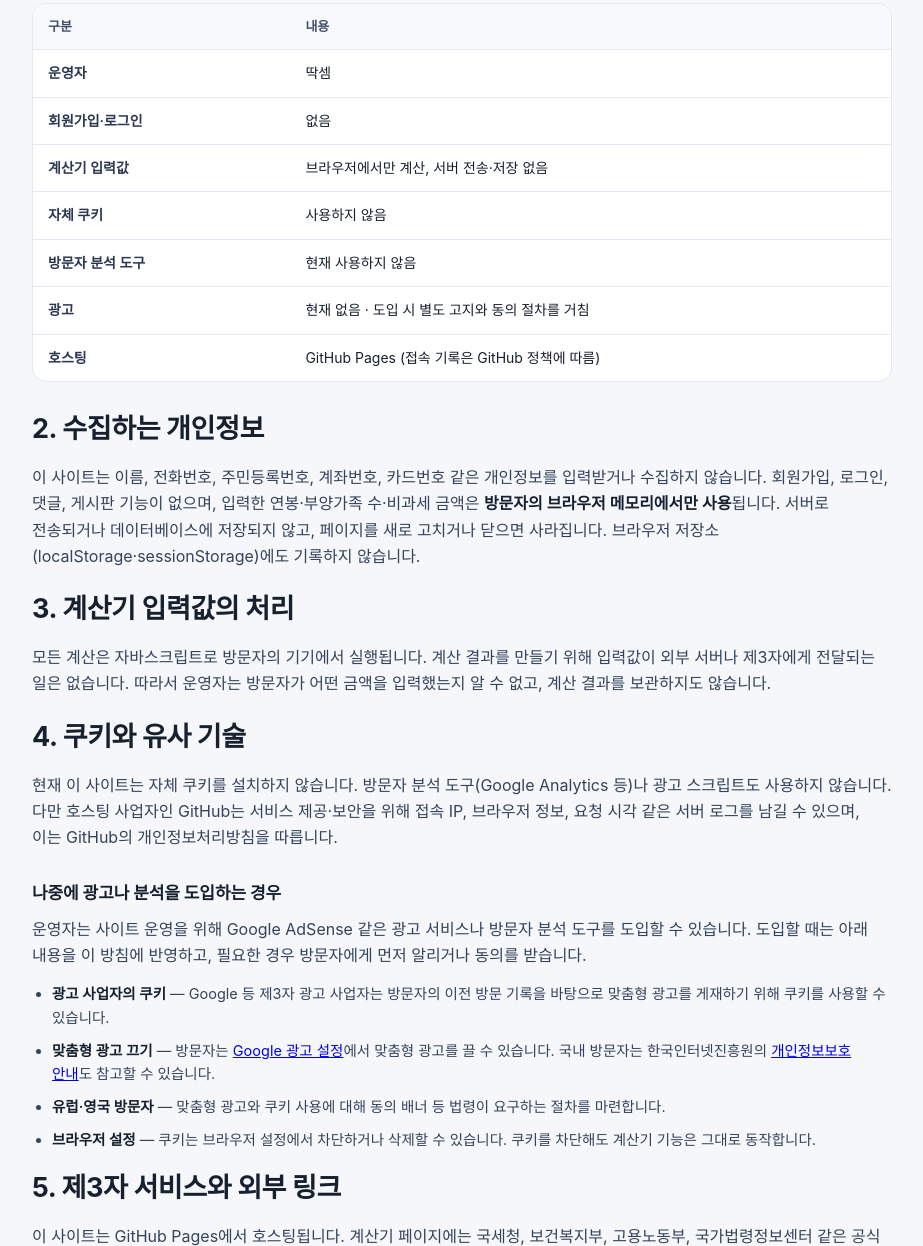
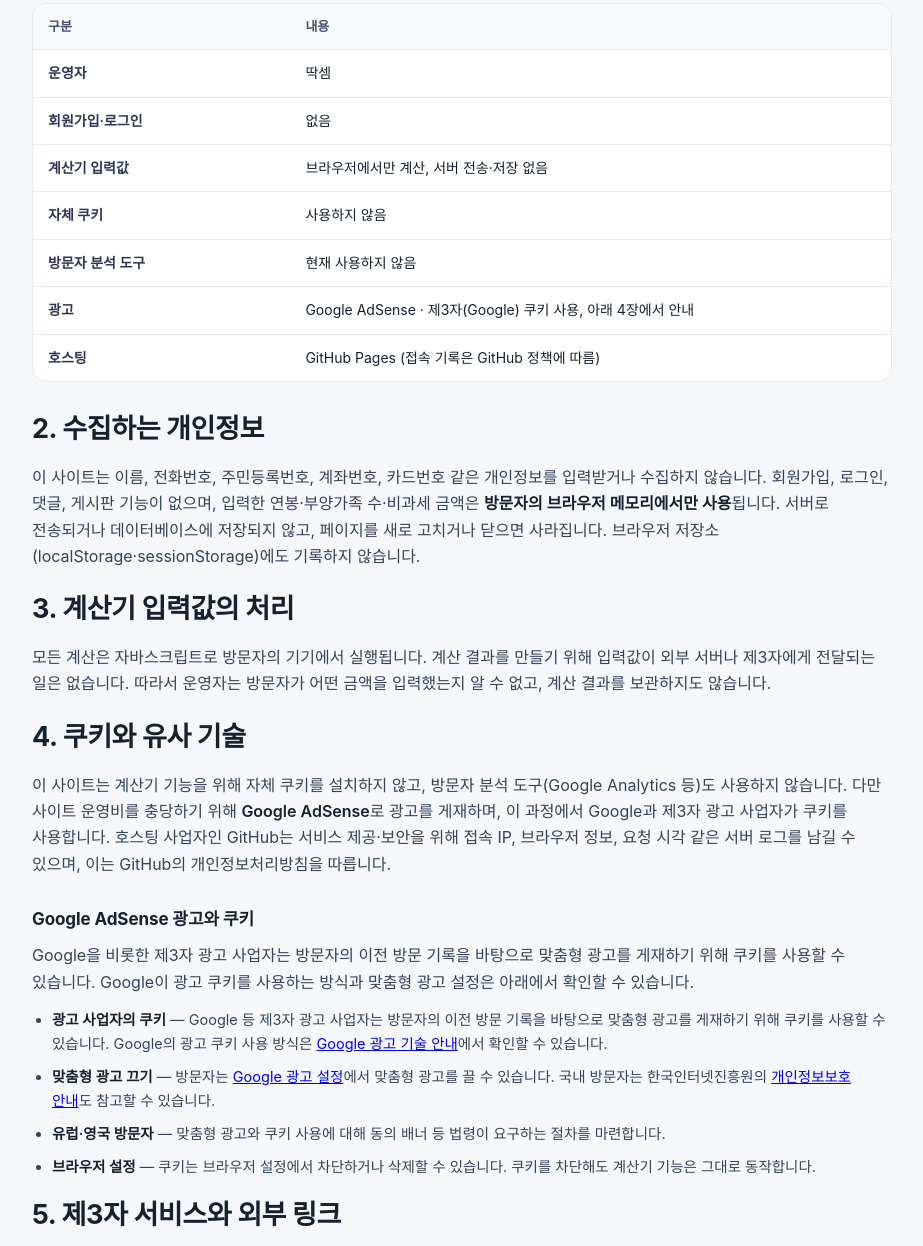
Before and after one commit to namoons/namoons.github.io, a plain HTML site: page privacy/index.html in a window 1280 px wide. Shown: the part 398-1644 px from the top of the page, without its empty margins (178-1101 px from the left). Drawn offline with Linux system fonts and the light colour scheme; a web font is replaced by a local one.

Commit message:
애드센스 사이트 연결: <head> 코드 스니펫·ads.txt 추가, 개인정보처리방침 광고·쿠키 고지 반영

```diff
--- a/privacy/index.html
+++ b/privacy/index.html
@@ -36,6 +36,8 @@
   "author": { "@type": "Organization", "name": "딱셈" }
 }
 </script>
+<!-- Google AdSense -->
+<script async src="https://pagead2.googlesyndication.com/pagead/js/adsbygoogle.js?client=ca-pub-6744466373036767" crossorigin="anonymous"></script>
 </head>
 <body>
 <a class="skip" href="#policy">본문으로 바로 가기</a>
@@ -87,7 +89,7 @@
           <tr><th scope="row">계산기 입력값</th><td data-label="내용">브라우저에서만 계산, 서버 전송·저장 없음</td></tr>
           <tr><th scope="row">자체 쿠키</th><td data-label="내용">사용하지 않음</td></tr>
           <tr><th scope="row">방문자 분석 도구</th><td data-label="내용">현재 사용하지 않음</td></tr>
-          <tr><th scope="row">광고</th><td data-label="내용">현재 없음 · 도입 시 별도 고지와 동의 절차를 거침</td></tr>
+          <tr><th scope="row">광고</th><td data-label="내용">Google AdSense · 제3자(Google) 쿠키 사용, 아래 4장에서 안내</td></tr>
           <tr><th scope="row">호스팅</th><td data-label="내용">GitHub Pages (접속 기록은 GitHub 정책에 따름)</td></tr>
         </tbody>
       </table>
@@ -110,17 +112,18 @@
 
     <h2>4. 쿠키와 유사 기술</h2>
     <p>
-      현재 이 사이트는 자체 쿠키를 설치하지 않습니다. 방문자 분석 도구(Google Analytics 등)나 광고 스크립트도
-      사용하지 않습니다. 다만 호스팅 사업자인 GitHub는 서비스 제공·보안을 위해 접속 IP, 브라우저 정보,
-      요청 시각 같은 서버 로그를 남길 수 있으며, 이는 GitHub의 개인정보처리방침을 따릅니다.
+      이 사이트는 계산기 기능을 위해 자체 쿠키를 설치하지 않고, 방문자 분석 도구(Google Analytics 등)도
+      사용하지 않습니다. 다만 사이트 운영비를 충당하기 위해 <strong>Google AdSense</strong>로 광고를 게재하며,
+      이 과정에서 Google과 제3자 광고 사업자가 쿠키를 사용합니다. 호스팅 사업자인 GitHub는 서비스 제공·보안을
+      위해 접속 IP, 브라우저 정보, 요청 시각 같은 서버 로그를 남길 수 있으며, 이는 GitHub의 개인정보처리방침을 따릅니다.
     </p>
-    <h3>나중에 광고나 분석을 도입하는 경우</h3>
+    <h3>Google AdSense 광고와 쿠키</h3>
     <p>
-      운영자는 사이트 운영을 위해 Google AdSense 같은 광고 서비스나 방문자 분석 도구를 도입할 수 있습니다.
-      도입할 때는 아래 내용을 이 방침에 반영하고, 필요한 경우 방문자에게 먼저 알리거나 동의를 받습니다.
+      Google을 비롯한 제3자 광고 사업자는 방문자의 이전 방문 기록을 바탕으로 맞춤형 광고를 게재하기 위해
+      쿠키를 사용할 수 있습니다. Google이 광고 쿠키를 사용하는 방식과 맞춤형 광고 설정은 아래에서 확인할 수 있습니다.
     </p>
     <ul class="checklist">
-      <li><strong>광고 사업자의 쿠키</strong> — Google 등 제3자 광고 사업자는 방문자의 이전 방문 기록을 바탕으로 맞춤형 광고를 게재하기 위해 쿠키를 사용할 수 있습니다.</li>
+      <li><strong>광고 사업자의 쿠키</strong> — Google 등 제3자 광고 사업자는 방문자의 이전 방문 기록을 바탕으로 맞춤형 광고를 게재하기 위해 쿠키를 사용할 수 있습니다. Google의 광고 쿠키 사용 방식은 <a href="https://policies.google.com/technologies/ads?hl=ko" target="_blank" rel="noopener nofollow">Google 광고 기술 안내</a>에서 확인할 수 있습니다.</li>
       <li><strong>맞춤형 광고 끄기</strong> — 방문자는 <a href="https://adssettings.google.com/" target="_blank" rel="noopener nofollow">Google 광고 설정</a>에서 맞춤형 광고를 끌 수 있습니다. 국내 방문자는 한국인터넷진흥원의 <a href="https://www.kisa.or.kr/" target="_blank" rel="noopener nofollow">개인정보보호 안내</a>도 참고할 수 있습니다.</li>
       <li><strong>유럽·영국 방문자</strong> — 맞춤형 광고와 쿠키 사용에 대해 동의 배너 등 법령이 요구하는 절차를 마련합니다.</li>
       <li><strong>브라우저 설정</strong> — 쿠키는 브라우저 설정에서 차단하거나 삭제할 수 있습니다. 쿠키를 차단해도 계산기 기능은 그대로 동작합니다.</li>
@@ -147,7 +150,7 @@
     <h2>7. 이용자의 권리</h2>
     <p>
       운영자가 보관하는 개인정보가 없어 열람·정정·삭제를 요청할 대상이 없습니다.
-      사이트 운영과 관련한 문의, 오류 제보, 개인정보 처리에 관한 의견은 아래 GitHub 이슈 페이지로 보내 주세요.
+      사이트 운영과 관련한 문의, 오류 제보, 개인정보 처리에 관한 의견은 오류 제보·개선 의견 폼(Google Forms)으로 보내 주세요.
       이메일 주소 등 개인 연락처는 사이트에 공개하지 않습니다.
     </p>
 
@@ -164,7 +167,7 @@
     </p>
     <ul class="checklist">
       <li>최초 게시·시행: 2026년 11월 21일</li>
-      <li>최근 개정: 2026년 11월 22일 (오류 제보 창구를 Google Forms로 변경, 제3자 서비스 안내 보완)</li>
+      <li>최근 개정: 2026년 11월 22일 (Google AdSense 광고 도입에 따른 제3자 쿠키·맞춤형 광고 고지 반영, 오류 제보 창구를 Google Forms로 변경)</li>
     </ul>
 
     <h2>10. 문의</h2>
```
Also changed, not shown: about/index.html (+2 -0 lines), health/index.html (+2 -0 lines), index.html (+2 -0 lines), salary/index.html (+2 -0 lines), ads.txt (added).
